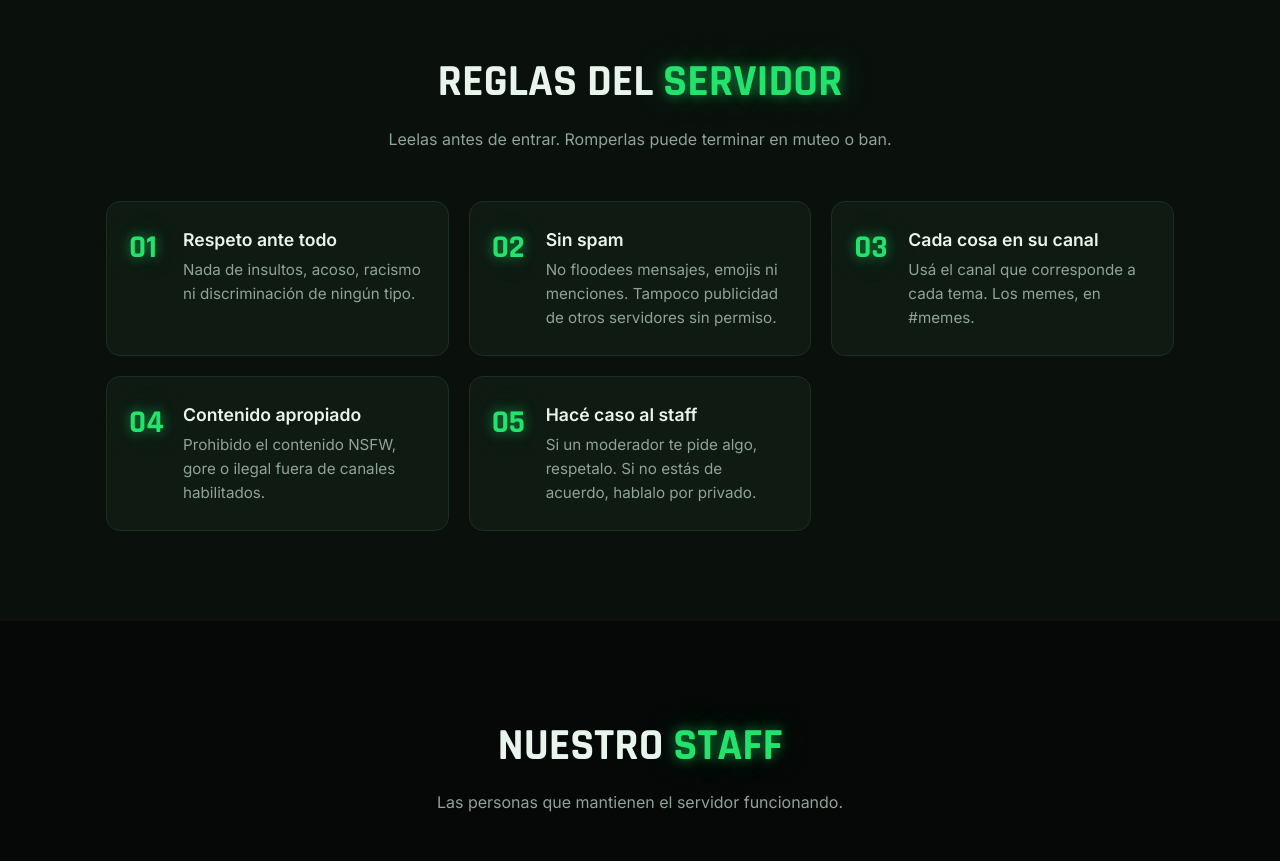
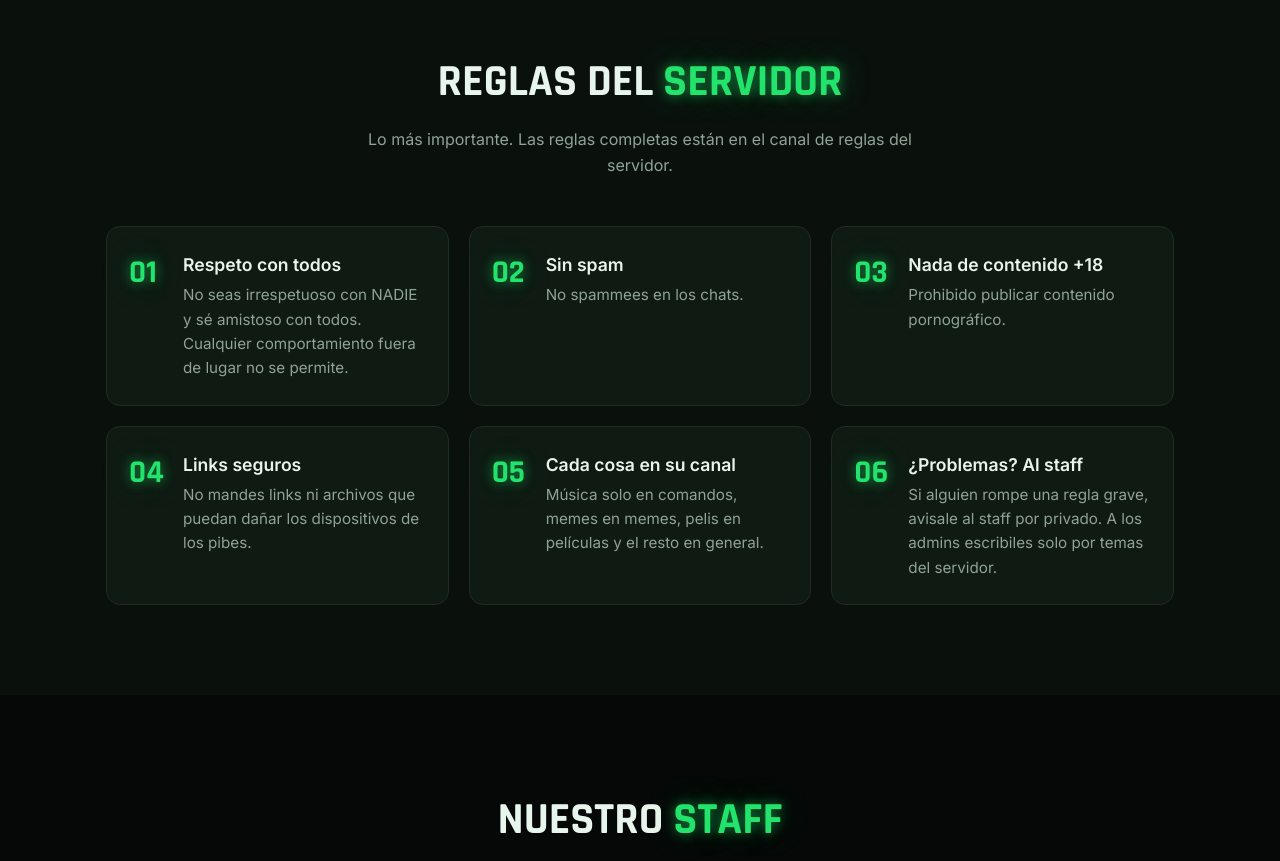
Before and after one commit to JoacoooWeimann/brosss-discord, a website: page index.html in a window 1280 px wide. Shown: the part 4800-5661 px from the top of the page. Drawn offline with Linux system fonts and the light colour scheme; no server answers.

Commit message:
Resume las reglas a los 6 puntos más importantes
Las reglas completas están en el servidor; la página solo muestra lo
principal para que no sea tan pesado.

```diff
--- a/index.html
+++ b/index.html
@@ -262,7 +262,7 @@
     <section id="reglas" class="seccion seccion--alt">
       <div class="contenedor">
         <h2 class="seccion__titulo">Reglas del <span class="acento">servidor</span></h2>
-        <p class="seccion__sub">Leelas antes de entrar. Romperlas puede terminar en muteo o ban.</p>
+        <p class="seccion__sub">Lo más importante. Las reglas completas están en el canal de reglas del servidor.</p>
         <ol class="reglas" id="reglas-lista"></ol>
       </div>
     </section>
--- a/js/config.js
+++ b/js/config.js
@@ -46,12 +46,14 @@ const CONFIG = {
     { nombre: "League of Legends", idApp: "1402418696126992445", imagen: "img/lol.png" },
   ],
 
+  // Solo lo más importante: las reglas completas están en el servidor.
   reglas: [
-    { titulo: "Respeto ante todo", texto: "Nada de insultos, acoso, racismo ni discriminación de ningún tipo." },
-    { titulo: "Sin spam", texto: "No floodees mensajes, emojis ni menciones. Tampoco publicidad de otros servidores sin permiso." },
-    { titulo: "Cada cosa en su canal", texto: "Usá el canal que corresponde a cada tema. Los memes, en #memes." },
-    { titulo: "Contenido apropiado", texto: "Prohibido el contenido NSFW, gore o ilegal fuera de canales habilitados." },
-    { titulo: "Hacé caso al staff", texto: "Si un moderador te pide algo, respetalo. Si no estás de acuerdo, hablalo por privado." },
+    { titulo: "Respeto con todos", texto: "No seas irrespetuoso con NADIE y sé amistoso con todos. Cualquier comportamiento fuera de lugar no se permite." },
+    { titulo: "Sin spam", texto: "No spammees en los chats." },
+    { titulo: "Nada de contenido +18", texto: "Prohibido publicar contenido pornográfico." },
+    { titulo: "Links seguros", texto: "No mandes links ni archivos que puedan dañar los dispositivos de los pibes." },
+    { titulo: "Cada cosa en su canal", texto: "Música solo en comandos, memes en memes, pelis en películas y el resto en general." },
+    { titulo: "¿Problemas? Al staff", texto: "Si alguien rompe una regla grave, avisale al staff por privado. A los admins escribiles solo por temas del servidor." },
   ],
 
   faq: [
```
